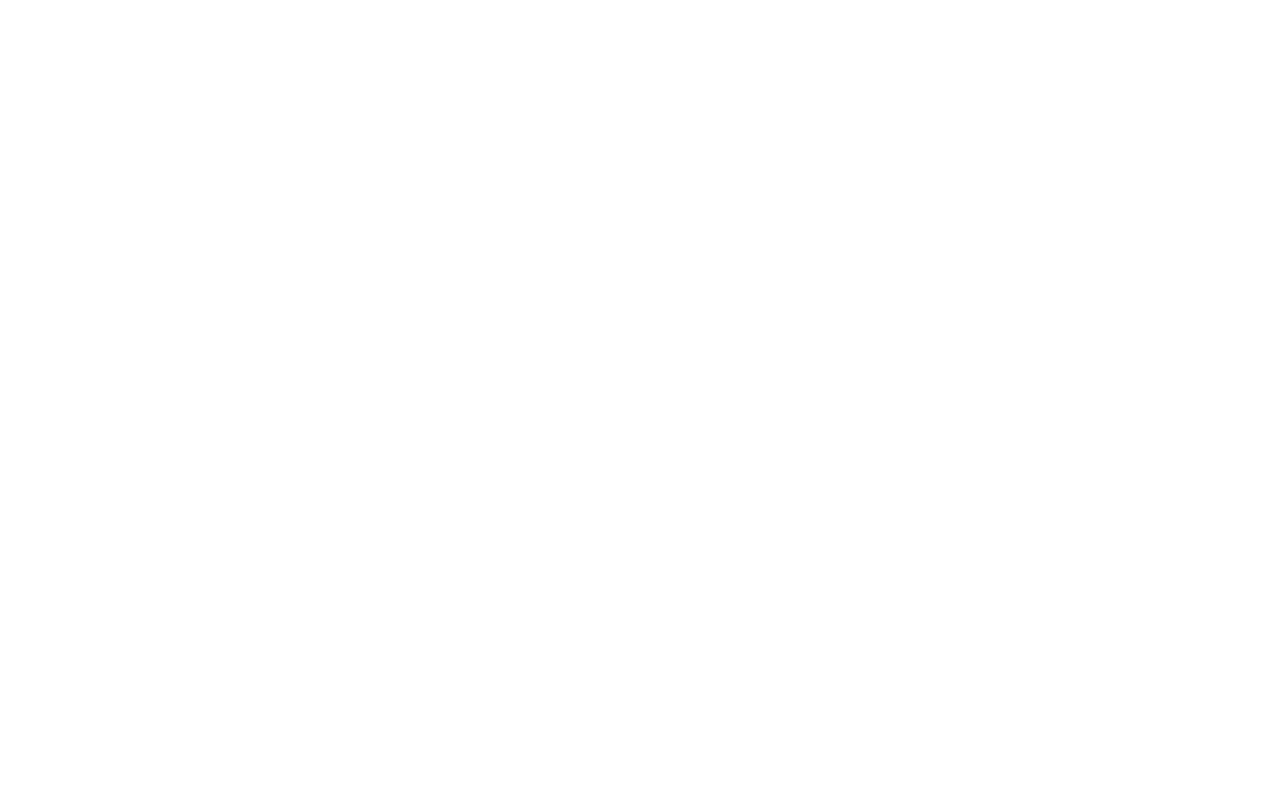
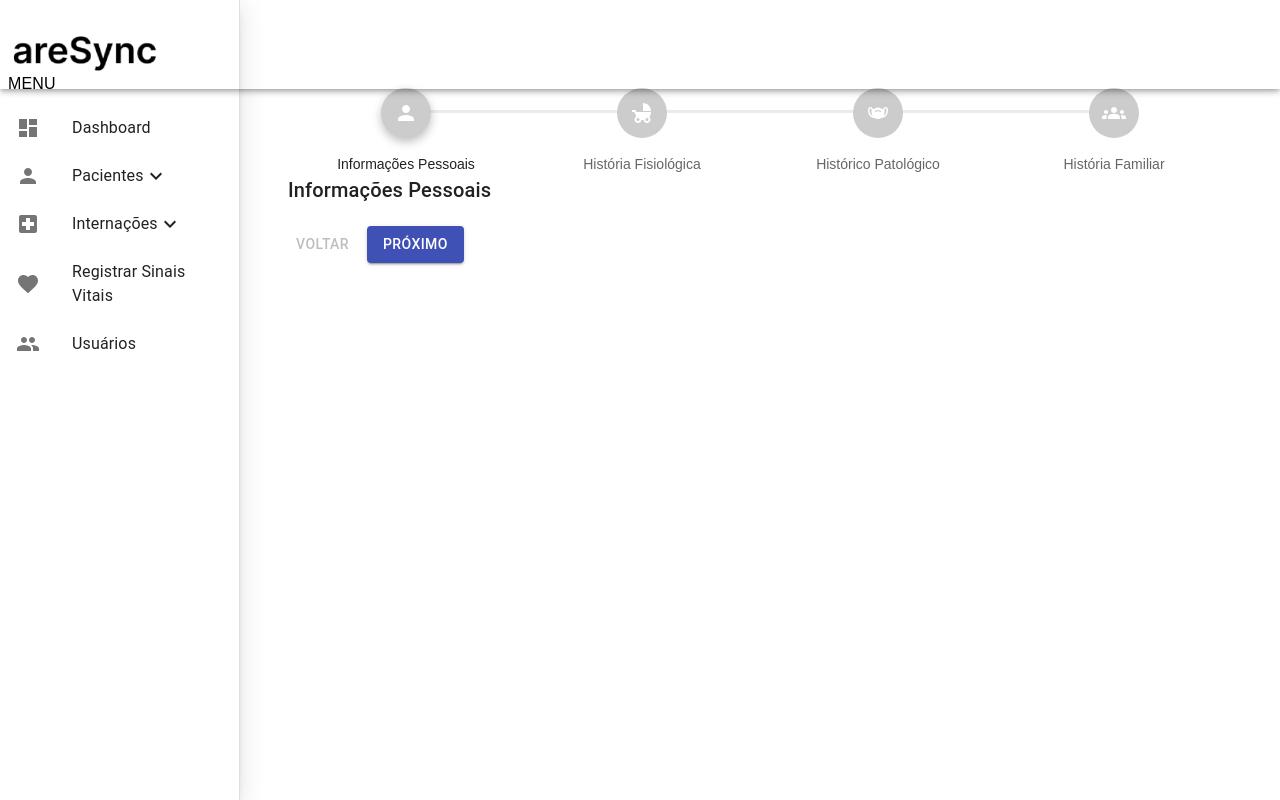
Before and after one commit to DeboraBorgesDev/careSync, a React (Create React App) app: page /paciente/novo in a window 1280 px wide. Before the commit this address had no page. Built offline with nearby package versions, Linux system fonts and the light colour scheme.

Commit message:
criação do componente de step

```diff
--- /dev/null
+++ b/src/componenets/CircularLoader/index.tsx
@@ -0,0 +1,61 @@
+import React from 'react';
+import CircularProgress from '@material-ui/core/CircularProgress';
+import { makeStyles, Theme } from '@material-ui/core/styles';
+
+
+// Estilos
+const useStyles = makeStyles((theme: Theme) => ({
+  labeledLoaderContainer: {
+    display: 'flex',
+    flexDirection: 'column',
+    alignItems: 'center',
+  },
+  progress: (props: { color: 'primary' | 'secondary' | 'white' }) => ({
+    color:
+      props.color === 'white'
+        ? '#FFFFFF'
+        : theme.palette[props.color].main,
+  }),
+  label: {
+    marginTop: theme.spacing(2),
+  },
+}));
+
+interface CircularLoaderProps {
+  color?: 'primary' | 'secondary' | 'white';
+  size?: number;
+  label?: string;
+  marginTop?: number;
+  style?: React.CSSProperties;
+  className?: string;
+}
+
+const CircularLoader: React.FC<CircularLoaderProps> = (props) => {
+  const {
+    color = 'primary',
+    size = 40,
+    marginTop = 30,
+    style = {},
+    className,
+    ...otherProps
+  } = props;
+
+  const classes = useStyles({ color });
+
+  return (
+    <div className={classes.labeledLoaderContainer}>
+      <CircularProgress
+        size={size}
+        className={[classes.progress, className].join(' ')}
+        style={{
+          ...style,
+          marginTop,
+        }}
+        variant="indeterminate"
+        {...otherProps}
+      />
+    </div>
+  );
+};
+
+export default CircularLoader;
--- /dev/null
+++ b/src/componenets/PacienteStepper/index.tsx
@@ -0,0 +1,104 @@
+import React from 'react';
+import { styled } from '@mui/material/styles';
+import Stack from '@mui/material/Stack';
+import Stepper from '@mui/material/Stepper';
+import Step from '@mui/material/Step';
+import StepLabel from '@mui/material/StepLabel';
+import StepConnector, { stepConnectorClasses } from '@mui/material/StepConnector';
+import { StepIconProps } from '@mui/material/StepIcon';
+import { ChildFriendly, Person } from '@material-ui/icons';
+import { Groups, Masks } from '@mui/icons-material';
+
+const ColorlibConnector = styled(StepConnector)(({ theme }) => ({
+  [`&.${stepConnectorClasses.alternativeLabel}`]: {
+    top: 22,
+  },
+  [`&.${stepConnectorClasses.active}`]: {
+    [`& .${stepConnectorClasses.line}`]: {
+      //@ts-ignore
+      backgroundImage: `linear-gradient( 95deg, ${theme.palette.primary.main} 0%, ${theme.palette.primary.dark} 50%, ${theme.palette.tertiary.main} 100%)`,
+    },
+  },
+  [`&.${stepConnectorClasses.completed}`]: {
+    [`& .${stepConnectorClasses.line}`]: {
+      //@ts-ignore
+      backgroundImage: `linear-gradient( 95deg, ${theme.palette.primary.main} 0%, ${theme.palette.primary.dark} 50%, ${theme.palette.tertiary.main} 100%)`,
+    },
+  },
+  [`& .${stepConnectorClasses.line}`]: {
+    height: 3,
+    border: 0,
+    backgroundColor: theme.palette.mode === 'dark' ? theme.palette.grey[800] : '#eaeaf0',
+    borderRadius: 1,
+  },
+}));
+
+const ColorlibStepIconRoot = styled('div')<{
+  ownerState: { completed?: boolean; active?: boolean };
+}>(({ theme, ownerState }) => ({
+  backgroundColor: theme.palette.mode === 'dark' ? theme.palette.grey[700] : '#ccc',
+  zIndex: 1,
+  color: '#fff',
+  width: 50,
+  height: 50,
+  display: 'flex',
+  borderRadius: '50%',
+  justifyContent: 'center',
+  alignItems: 'center',
+  ...(ownerState.active && {
+    //@ts-ignore
+    backgroundImage: theme.palette.primary.main,
+    boxShadow: '0 4px 10px 0 rgba(0,0,0,.25)',
+  }),
+  ...(ownerState.completed && {
+    //@ts-ignore
+    backgroundImage: `linear-gradient( 136deg, ${theme.palette.primary.main} 0%, ${theme.palette.primary.dark} 50%, ${theme.palette.tertiary.main} 100%)`,
+  }),
+}));
+
+
+
+function ColorlibStepIcon(props: StepIconProps) {
+  const { active, completed, className, } = props;
+
+  const icons: { [index: string]: React.ReactElement } = {
+    1: <Person />,
+    2: <ChildFriendly />,
+    3: <Masks />,
+    4
+    : <Groups />
+  };
+
+  return (
+    <ColorlibStepIconRoot ownerState={{ completed, active }} className={className}>
+      {icons[String(props.icon)]}
+    </ColorlibStepIconRoot>
+  );
+}
+
+
+interface PacienteStepperProps {
+  steps: string[];
+  children: React.ReactElement;
+  activeStep: number;
+
+}
+
+const PacienteStepper: React.FC<PacienteStepperProps> = ({ steps, children, activeStep=1 }) => {
+  return (
+  <>
+    <Stack sx={{ width: '100%' }} spacing={4}>
+      <Stepper alternativeLabel activeStep={activeStep} connector={<ColorlibConnector />}>
+        {steps.map((label) => (
+          <Step key={label}>
+            <StepLabel StepIconComponent={ColorlibStepIcon}>{label}</StepLabel>
+          </Step>
+        ))}
+      </Stepper>
+    </Stack>
+     <div>{children}</div>
+  </>
+  );
+};
+
+export default PacienteStepper;
--- /dev/null
+++ b/src/componenets/PacienteStepper/styles.ts
@@ -0,0 +1,89 @@
+// styles.ts
+
+import { makeStyles, Theme } from '@material-ui/core/styles';
+
+export const useConnectorDefaultStyles = makeStyles((theme: Theme) => ({
+  alternativeLabel: {
+    top: 10,
+    left: 'calc(-50% + 16px)',
+    right: 'calc(50% + 16px)',
+  },
+  active: {
+    '& $line': {
+      borderColor: theme.palette.primary.main,
+    },
+  },
+  completed: {
+    '& $line': {
+      borderColor: theme.palette.primary.main,
+    },
+  },
+  line: {
+    borderColor: '#eaeaf0',
+    borderTopWidth: 3,
+    borderRadius: 1,
+  },
+}));
+
+export const useColorLibConnectorStyles = makeStyles((theme: Theme) => ({
+  alternativeLabel: {
+    top: 22,
+  },
+  active: {
+    '& $line': {
+      backgroundImage: `linear-gradient(95deg, ${theme.palette.primary.light} 0%, ${theme.palette.primary.main} 50%, ${theme.palette.secondary.dark} 100%)`,
+    },
+  },
+  completed: {
+    '& $line': {
+      backgroundImage: `linear-gradient(95deg, ${theme.palette.primary.light} 0%, ${theme.palette.primary.main} 50%, ${theme.palette.secondary.dark} 100%)`,
+    },
+  },
+  line: {
+    height: 3,
+    border: 0,
+    backgroundColor: '#eaeaf0',
+    borderRadius: 1,
+  },
+}));
+
+export const useStepIconsStyles = makeStyles((theme: Theme) => ({
+  root: {
+    backgroundColor: '#ccc',
+    zIndex: 1,
+    color: '#fff',
+    width: 50,
+    height: 50,
+    display: 'flex',
+    borderRadius: '50%',
+    justifyContent: 'center',
+    alignItems: 'center',
+  },
+  active: {
+    backgroundImage: `linear-gradient(136deg, ${theme.palette.primary.main} 50%, ${theme.palette.primary.light} 100%)`,
+    boxShadow: '0 4px 10px 0 rgba(0,0,0,.25)',
+  },
+  completed: {
+    backgroundImage: `linear-gradient(136deg, ${theme.palette.primary.main} 50%, ${theme.palette.primary.main} 100%)`,
+  },
+}));
+
+export const useStepButtonStyles = makeStyles((theme: Theme) => ({
+  button: {
+    margin: theme.spacing(2),
+  },
+  buttonContainer: {
+    marginBottom: theme.spacing(2),
+    display: 'flex',
+    flexDirection: 'row',
+    justifyContent: 'center',
+  },
+}));
+
+export const useStepperStyles = makeStyles((theme: Theme) => ({
+  root: {
+    [theme.breakpoints.down('sm')]: {
+      padding: theme.spacing(2),
+    },
+  },
+}));
--- a/src/layouts/home/index.tsx
+++ b/src/layouts/home/index.tsx
@@ -2,6 +2,8 @@ import HeaderTemplate from '../../componenets/header';
 import { useStyles } from './styles';
 import { Outlet } from 'react-router-dom';
 import HomeDrawer from '../../componenets/HomeDrawer';
+import { Suspense } from 'react';
+import CircularLoader from '../../componenets/CircularLoader';
 
 
   const HomeLayout = () => {
@@ -11,7 +13,20 @@ import HomeDrawer from '../../componenets/HomeDrawer';
         <div className={classes.root}>
           <HeaderTemplate/>
           <HomeDrawer />
-          <Outlet/>
+          <main className={classes.main}>
+                <div className={classes.content}>
+                  <Suspense
+                    fallback={(
+                      <div className={classes.loaderContainer}>
+                        <CircularLoader color="secondary" marginTop={100} />
+                      </div>
+                    )}
+                  >
+                    <Outlet
+                    />
+                  </Suspense>
+                </div>
+              </main>
         </div>
     );
   };
--- a/src/layouts/home/styles.ts
+++ b/src/layouts/home/styles.ts
@@ -22,6 +22,7 @@ export const useStyles = makeStyles((theme: Theme) => ({
     [theme.breakpoints.up('md')]: {
       paddingLeft: '240px',
     },
+    marginTop: theme.spacing(8)
   },
   content: {
     display: 'flex',
--- a/src/providers/theme/index.tsx
+++ b/src/providers/theme/index.tsx
@@ -11,14 +11,14 @@ const theme = createTheme({
     },
     secondary: {
       light: '#6AC1F7',  // Light complementary color
-      main: '#339FD1',  // Main complementary color
+      main: '#19E1AF',  // Main complementary color
       dark: '#2878A0',  // Dark complementary color
       contrastText: '#FFFFFF',  // Text color to contrast with secondary colors
     },
     //@ts-ignore
     tertiary: {
       light: '#FFB3C7',  // Light contrasting color
-      main: '#FF7F99',  // Main contrasting color
+      main: '#19E1AF',  // Main contrasting color
     },
     grey: {
       50: '#fafafa',
--- a/src/routes/privateRoutes.tsx
+++ b/src/routes/privateRoutes.tsx
@@ -1,4 +1,5 @@
 import HomeLayout from "../layouts/home";
+import CadastroPaciente from "../screens/CadastroPaciente";
 import HomePage from "../screens/home";
 
 export const privateRoutes = [
@@ -11,6 +12,12 @@ export const privateRoutes = [
                 element: (
                   <HomePage/>
                 ),
+            },
+              {
+                path: 'paciente/novo',
+                element: (
+                  <CadastroPaciente/>
+                ),
               },
         ]
     }
--- /dev/null
+++ b/src/screens/CadastroPaciente/index.tsx
@@ -0,0 +1,102 @@
+import React, { useState } from 'react';
+import { Typography, Button, Container } from '@material-ui/core';
+import CustomStepper from '../../componenets/PacienteStepper';
+
+const CadastroPaciente: React.FC = () => {
+  const [activeStep, setActiveStep] = useState(0);
+
+  const steps = [
+    'Informações Pessoais',
+    'História Fisiológica',
+    'Histórico Patológico',
+    'História Familiar',
+  ];
+
+
+  const handleNext = () => {
+    setActiveStep((prevActiveStep) => prevActiveStep + 1);
+  };
+
+  const handleBack = () => {
+    setActiveStep((prevActiveStep) => prevActiveStep - 1);
+  };
+
+  const handleReset = () => {
+    setActiveStep(0);
+  };
+
+  const renderStepContent = (step: number) => {
+    switch (step) {
+      case 0:
+        return (
+          <>
+            <Typography variant="h6">Informações Pessoais</Typography>
+          </>
+        );
+      case 1:
+        return (
+          <>
+            <Typography variant="h6">História Fisiológica</Typography>
+          </>
+        );
+      case 2:
+        return (
+          <>
+            <Typography variant="h6">Histórico Patológico</Typography>
+          </>
+        );
+      case 3:
+        return (
+          <>
+            <Typography variant="h6">História Familiar</Typography>
+          </>
+        );
+      default:
+        return 'Desconhecido';
+    }
+  };
+
+  return (
+    <Container>
+      <CustomStepper
+       steps={steps}
+       activeStep={activeStep}
+        >
+      <div>
+        {activeStep === steps.length ? (
+          <div>
+            <Typography variant="h6" gutterBottom>
+              Cadastro Completo
+            </Typography>
+            <Button onClick={handleReset} variant="contained" color="primary">
+              Resetar
+            </Button>
+          </div>
+        ) : (
+          <div>
+            {renderStepContent(activeStep)}
+            <div style={{ marginTop: 20 }}>
+              <Button
+                disabled={activeStep === 0}
+                onClick={handleBack}
+                style={{ marginRight: 10 }}
+              >
+                Voltar
+              </Button>
+              <Button
+                variant="contained"
+                color="primary"
+                onClick={handleNext}
+              >
+                {activeStep === steps.length - 1 ? 'Finalizar' : 'Próximo'}
+              </Button>
+            </div>
+          </div>
+        )}
+      </div>
+      </CustomStepper>
+    </Container>
+  );
+};
+
+export default CadastroPaciente;
```
